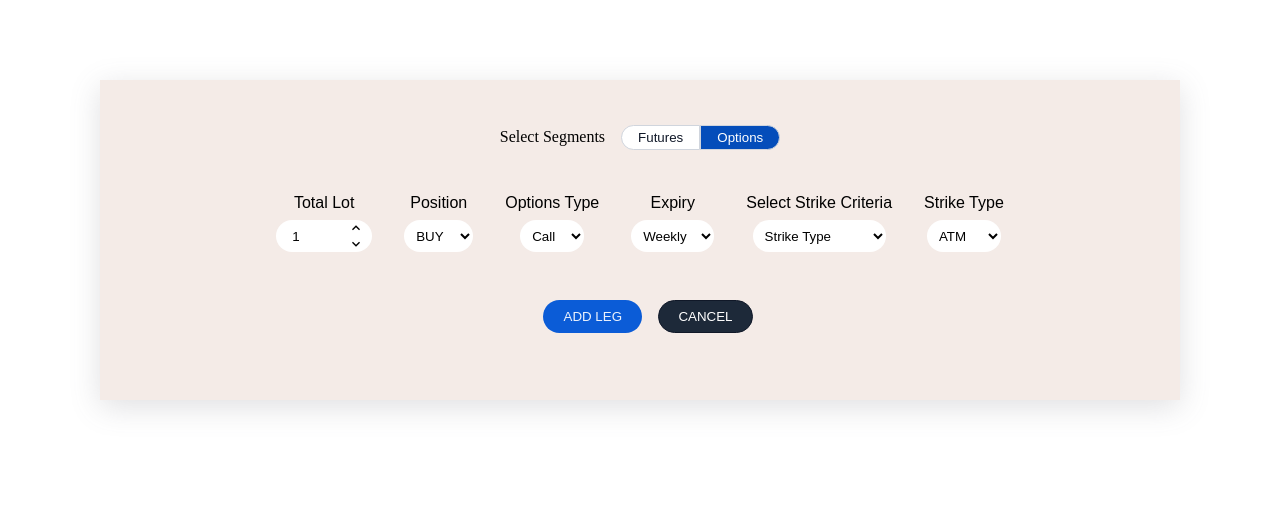
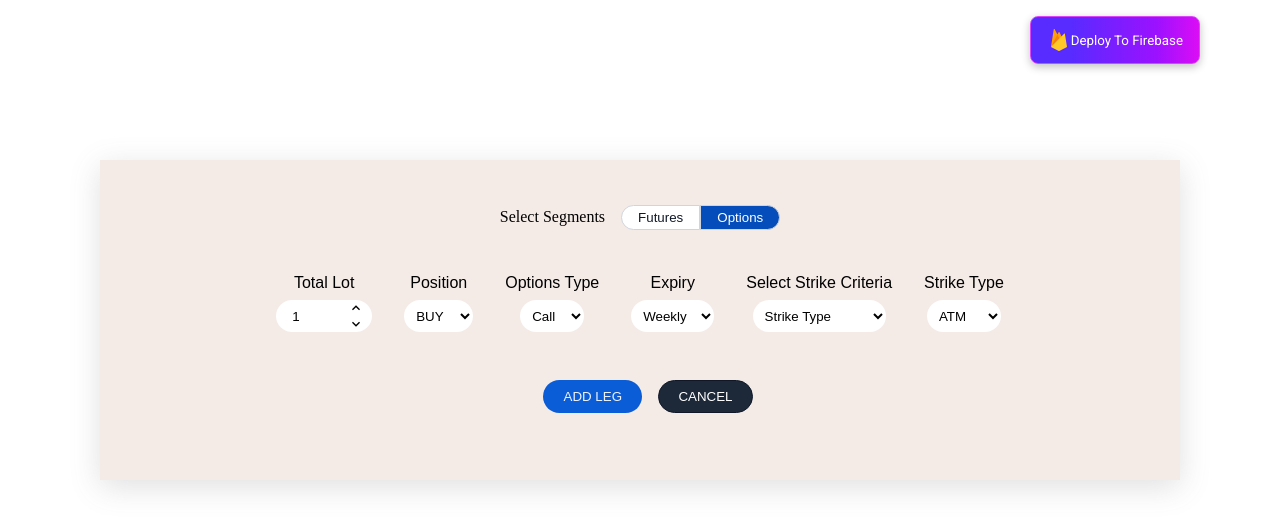
Before and after one commit to gokuljs/algo-post-leg-builder-feature, a React (Create React App) app: page / in a window 1280 px wide. Shown: the top 530 px of the page. Built offline with nearby package versions, Linux system fonts and the light colour scheme.

Commit message:
phase 1 of firebase deploy

```diff
--- a/public/index.html
+++ b/public/index.html
@@ -1,20 +1,22 @@
 <!DOCTYPE html>
 <html lang="en">
-  <head>
+
+<head>
     <meta charset="utf-8" />
     <link rel="icon" href="%PUBLIC_URL%/favicon.ico" />
     <meta name="viewport" content="width=device-width, initial-scale=1" />
     <meta name="theme-color" content="#000000" />
-    <meta
-      name="description"
-      content="Web site created using create-react-app"
-    />
+    <meta name="description" content="Web site created using create-react-app" />
     <link rel="apple-touch-icon" href="%PUBLIC_URL%/logo192.png" />
     <!--
       manifest.json provides metadata used when your web app is installed on a
       user's mobile device or desktop. See https://developers.google.com/web/fundamentals/web-app-manifest/
     -->
     <link rel="manifest" href="%PUBLIC_URL%/manifest.json" />
+    <link rel="preconnect" href="https://fonts.googleapis.com" />
+    <link rel="preconnect" href="https://fonts.gstatic.com" crossorigin />
+    <link href="https://fonts.googleapis.com/css2?family=Roboto&display=swap" rel="stylesheet" />
+
     <!--
       Notice the use of %PUBLIC_URL% in the tags above.
       It will be replaced with the URL of the `public` folder during the build.
@@ -25,8 +27,9 @@
       Learn how to configure a non-root public URL by running `npm run build`.
     -->
     <title>React App</title>
-  </head>
-  <body>
+</head>
+
+<body>
     <noscript>You need to enable JavaScript to run this app.</noscript>
     <div id="root"></div>
     <!--
@@ -39,5 +42,6 @@
       To begin the development, run `npm start` or `yarn start`.
       To create a production bundle, use `npm run build` or `yarn build`.
     -->
-  </body>
+</body>
+
 </html>
--- a/src/App.tsx
+++ b/src/App.tsx
@@ -1,17 +1,58 @@
 import React, { useState } from "react";
-import { styled } from "@mui/material";
+import { styled, Grid } from "@mui/material";
 import HomePage from "./pages/HomePage";
+import fireBase from "./assests/svg/firebase.svg";
 
 const MainContainer = styled("div")`
   width: 100%;
-  min-width: 100vh;
+  min-height: 100vh;
 `;
 
+const NavBarContainer = styled(Grid)`
+  min-height: 50px;
+  padding: 1rem 5rem;
+  display: flex;
+  justify-content: flex-end;
+  align-items: center;
+  .deploy {
+    padding: 0.7rem 1rem;
+    text-transform: capitalize;
+    font-family: "Roboto", sans-serif;
+    border-radius: 8px;
+    display: flex;
+    justify-content: center;
+    align-items: center;
+    background: linear-gradient(
+      90deg,
+      rgba(88, 43, 255, 1) 24%,
+      rgba(156, 17, 255, 1) 75%,
+      rgba(219, 13, 245, 1) 100%
+    );
+
+    color: #fff;
+    border: 1px solid #db46fc;
+    box-shadow: rgba(0, 0, 0, 0.24) 0px 3px 8px;
+    transition: all 0.3s ease-in-out;
+    :hover {
+      background: transparent;
+      color: rgba(88, 43, 255, 1);
+    }
+  }
+  .fireBase-Image {
+    height: 1.5rem;
+  }
+`;
 function App() {
   const [jsonData, setJsonData] = useState([]);
   console.log(jsonData, "ssss");
   return (
     <MainContainer>
+      <NavBarContainer container lg={12} item>
+        <button className="deploy">
+          <img src={fireBase} className="fireBase-Image" alt="firebAse-logo" />
+          deploy to firebase
+        </button>
+      </NavBarContainer>
       <HomePage setJsonData={setJsonData} jsonData={jsonData} />
       {Array.isArray(jsonData) &&
         jsonData.length > 0 &&
```
Also changed, not shown: src/assests/svg/firebase.svg (added).
